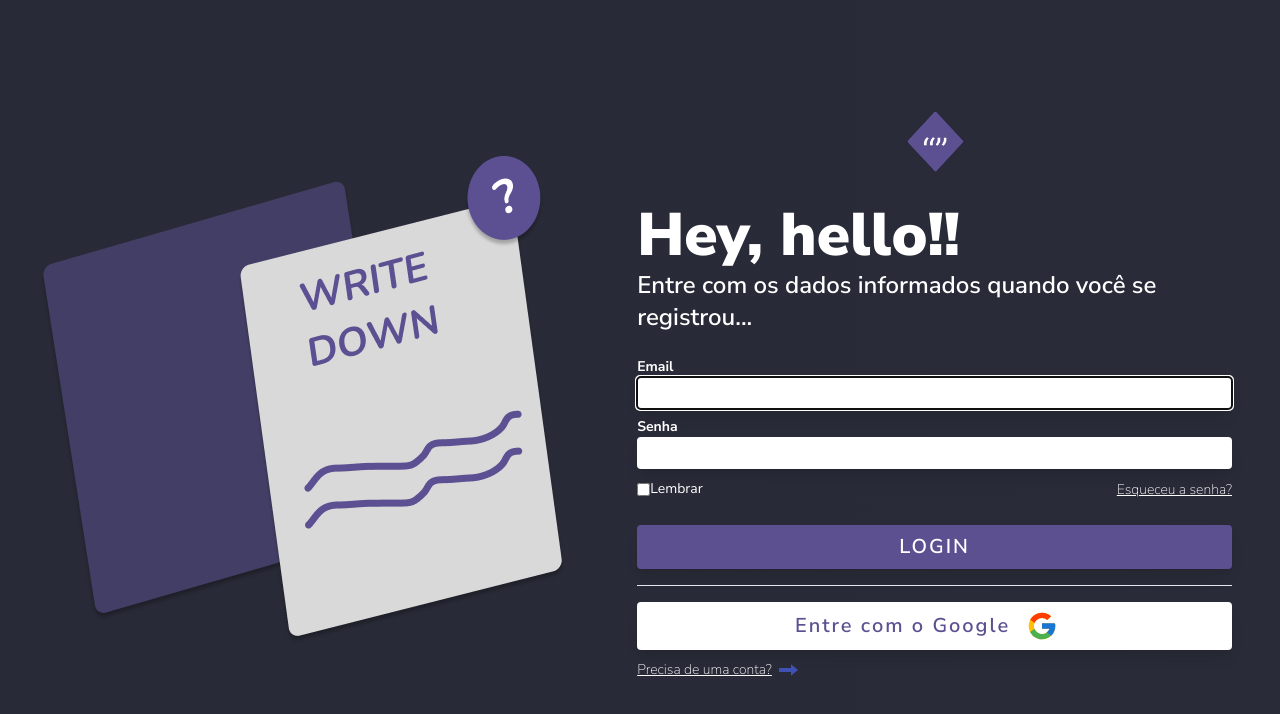
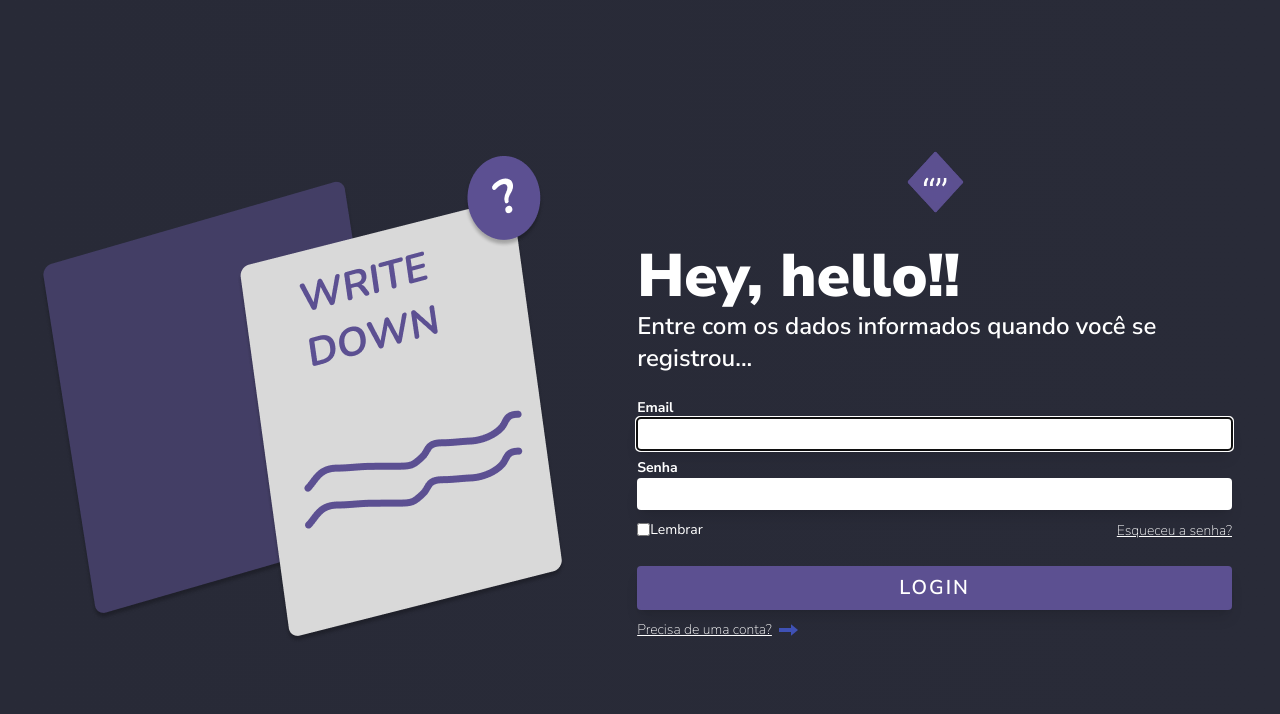
Before and after one commit to MrWillian/quote, a Next.js app: page /auth/login in a window 1280 px wide. Shown: the top 714 px of the page. Built offline with nearby package versions, Linux system fonts and the light colour scheme; what amazon-cognito-identity-js would draw is missing.

Commit message:
refactor(login): set redirection on login success

```diff
--- a/pages/auth/login/index.tsx
+++ b/pages/auth/login/index.tsx
@@ -14,16 +14,19 @@ import {
 import { useFocus } from '../../../hooks/useFocus';
 import { ButtonType } from '../../../interfaces/enums';
 import { useAuth } from '../../../contexts/AuthContext';
+import { useRouter } from 'next/router';
 
 const Login = () => {
     const [ email, setEmail ] = useState('');
     const [ password, setPassword ] = useState('');
+    const router = useRouter();
     const { login } = useAuth();
     const [ inputRef ] = useFocus();
 
     const handleSubmit = (event) => {
         event.preventDefault();
         login(email, password).then((data) => {
+            router.replace('/dashboard');
             console.log("Logged in!", data);
         }).catch((error) => {
             console.error("Failed to login!", error);
@@ -61,8 +64,8 @@ const Login = () => {
                                 </div>
                             </div>
                             <Button buttonType={ButtonType.Login} />
-                            <hr className='my-4' />
-                            <SocialLoginButton />
+                            {/* <hr className='my-4' /> */}
+                            {/* <SocialLoginButton /> */}
                             <Link href="/auth/register" className='flex items-center my-2'>
                                 <span className='text-sm underline font-extralight mr-1'>Precisa de uma conta?</span>
                                 <FcRight size={'1.5em'} color={'#282A37'} />
```
